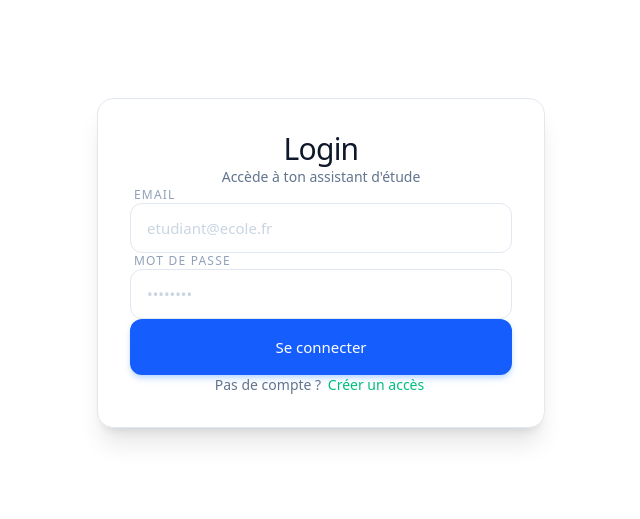
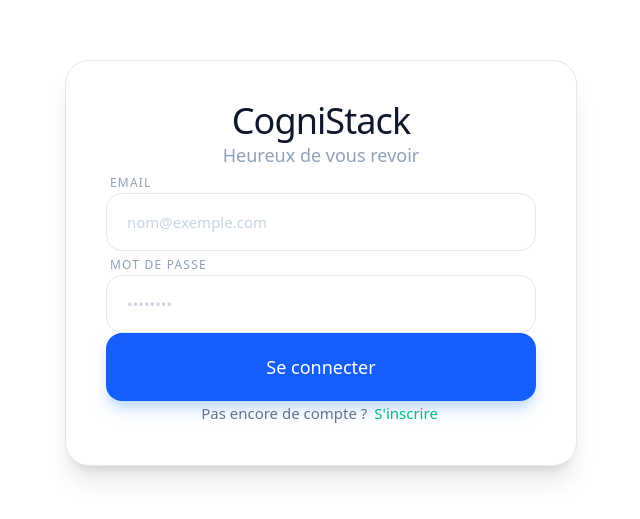
Before and after one commit to moudjane/project-web-ai, a Vue app in the folder front/: page /login in a window 1280 px wide. Shown: the part 137-656 px from the top of the page, without its empty margins (319-959 px from the left). Built offline with nearby package versions, Linux system fonts and the light colour scheme; no server answers; the HTML template or start-up script is replaced by a standard one; what @mistralai/mistralai would draw is missing.

Commit message:
add firebase auth

```diff
--- a/front/package.json
+++ b/front/package.json
@@ -18,6 +18,7 @@
   "dependencies": {
     "@mistralai/mistralai": "^1.12.0",
     "@tailwindcss/vite": "^4.1.18",
+    "firebase": "^12.8.0",
     "pinia": "^3.0.4",
     "tailwindcss": "^4.1.18",
     "vue": "^3.5.26",
--- a/front/src/components/layout/AppSidebar.vue
+++ b/front/src/components/layout/AppSidebar.vue
@@ -1,6 +1,8 @@
 <script setup lang="ts">
 import { ref } from 'vue'
 import { useRouter } from 'vue-router'
+import { auth } from '@/firebaseConfig'
+import { signOut } from 'firebase/auth'
 
 const router = useRouter()
 const fileInput = ref<HTMLInputElement | null>(null)
@@ -10,9 +12,6 @@
   fileInput.value?.click()
 }
 
-/**
- * Convertit un fichier en chaîne Base64 pure (sans le préfixe data:...)
- */
 const fileToBase64 = (file: File): Promise<string> => {
   return new Promise((resolve, reject) => {
     const reader = new FileReader()
@@ -20,7 +19,6 @@
     reader.onload = () => {
       const result = reader.result as string
       if (result) {
-        // L'API attend la donnée brute, on enlève donc le préfixe avant la virgule
         const base64String = result.split(',')[1]
         if (base64String) {
           resolve(base64String)
@@ -42,24 +40,24 @@
   if (files && files.length > 0) {
     const file = files[0]
 
-    if (!file) {
-      alert("Aucun fichier sélectionné.")
+    if (!file) return
+    if (file.type !== 'application/pdf') {
+      alert("Veuillez sélectionner un fichier PDF.")
       return
     }
 
-    // Vérification rapide du type
-    if (file.type !== 'application/pdf') {
-      alert("Veuillez sélectionner un fichier PDF.")
+    const user = auth.currentUser
+    if (!user) {
+      alert("Vous devez être connecté pour ajouter des documents.")
+      router.push('/login')
       return
     }
 
     try {
       isUploading.value = true
 
-      // 1. Encodage en Base64
       const base64Data = await fileToBase64(file)
 
-      // 2. Envoi à l'API FastAPI (http://localhost:8000/upload-pdf)
       const response = await fetch('http://localhost:8000/upload-pdf', {
         method: 'POST',
         headers: {
@@ -67,7 +65,7 @@
         },
         body: JSON.stringify({
           pdf_base64: base64Data,
-          user_id: "test-user-123",
+          user_id: user.uid,
           filename: file.name
         })
       })
@@ -79,7 +77,7 @@
 
       const result = await response.json()
       console.log('Réponse du serveur:', result)
-      alert(`Succès ! ${result.pages_processed} pages traitées.`)
+      alert(`Succès ! PDF indexé (${result.pages_processed} pages).`)
 
     } catch (error: any) {
       console.error('Erreur upload:', error)
@@ -90,20 +88,23 @@
     }
   }
 }
-
-const handleLogout = () => {
-  router.push('/login')
+const handleLogout = async () => {
+  try {
+    await signOut(auth)
+    router.push('/login')
+  } catch (error) {
+    console.error('Erreur lors de la déconnexion:', error)
+  }
 }
 </script>
 
 <template>
   <div class="w-64 h-full bg-white border-r border-slate-200 p-6 flex flex-col">
-    <!-- Header avec titre et bouton -->
     <div class="flex items-center justify-between mb-8">
-      <h2 class="text-xl font-semibold text-slate-900">Project-web-ai</h2>
+      <h2 class="text-xl font-bold text-slate-900 tracking-tight">CogniStack</h2>
       <button
-        class="p-2 bg-blue-600 hover:bg-blue-700 rounded-lg transition-colors"
-        title="Nouvelle catégorie"
+        class="p-2 bg-blue-600 hover:bg-blue-700 rounded-lg transition-colors shadow-sm"
+        title="Nouvelle discussion"
       >
         <svg xmlns="http://www.w3.org/2000/svg" fill="none" viewBox="0 0 24 24" stroke-width="2" stroke="currentColor" class="w-5 h-5 text-white">
           <path stroke-linecap="round" stroke-linejoin="round" d="M12 4.5v15m7.5-7.5h-15" />
@@ -111,37 +112,40 @@
       </button>
     </div>
 
-    <div class="space-y-4 flex-1">
-      <div class="text-slate-600 text-xs uppercase font-semibold tracking-widest">Discussions</div>
-      <div class="py-2 px-3 bg-blue-50 rounded-lg text-blue-600 text-sm font-medium">📚 Cours de Maths</div>
-      <div class="py-2 px-3 hover:bg-slate-100 rounded-lg text-slate-700 text-sm cursor-pointer transition-colors">🧬 Biologie</div>
+    <div class="space-y-4 flex-1 overflow-y-auto">
+      <div class="text-slate-400 text-[10px] uppercase font-bold tracking-[0.2em] px-1">Tes Documents</div>
+      <div class="py-2.5 px-3 bg-blue-50 rounded-xl text-blue-600 text-sm font-semibold flex items-center gap-2 border border-blue-100">
+        <span>📚</span> Cours de Maths
+      </div>
+      <div class="py-2.5 px-3 hover:bg-slate-50 rounded-xl text-slate-600 text-sm font-medium cursor-pointer transition-colors flex items-center gap-2 border border-transparent">
+        <span>🧬</span> Biologie
+      </div>
     </div>
 
-    <!-- Section d'upload et logout en bas -->
-    <div class="mt-auto pt-6 border-t border-slate-200 space-y-3">
+    <div class="mt-auto pt-6 border-t border-slate-100 space-y-3">
       <input
         type="file"
         ref="fileInput"
         accept=".pdf"
-        multiple
         class="hidden"
         @change="handleFileUpload"
       />
+
       <button
         @click="triggerFileInput"
         :disabled="isUploading"
-        class="w-full py-3 px-4 bg-blue-600 hover:bg-blue-700 text-white rounded-lg font-medium transition-all flex items-center justify-center gap-2 disabled:opacity-50 disabled:cursor-not-allowed"
+        class="w-full py-3 px-4 bg-blue-600 hover:bg-blue-700 text-white rounded-xl font-semibold transition-all shadow-md shadow-blue-100 flex items-center justify-center gap-2 disabled:opacity-50 disabled:cursor-not-allowed"
       >
         <span v-if="isUploading" class="animate-spin text-lg">⏳</span>
         <svg v-else xmlns="http://www.w3.org/2000/svg" fill="none" viewBox="0 0 24 24" stroke-width="2" stroke="currentColor" class="w-5 h-5">
           <path stroke-linecap="round" stroke-linejoin="round" d="M19.5 14.25v-2.625a3.375 3.375 0 0 0-3.375-3.375h-1.5A1.125 1.125 0 0 1 13.5 7.125v-1.5a3.375 3.375 0 0 0-3.375-3.375H8.25m6.75 12-3-3m0 0-3 3m3-3v6m-1.5-15H5.625c-.621 0-1.125.504-1.125 1.125v17.25c0 .621.504 1.125 1.125 1.125h12.75c.621 0 1.125-.504 1.125-1.125V11.25a9 9 0 0 0-9-9Z" />
         </svg>
-        <span>{{ isUploading ? 'Analyse en cours...' : 'Ajouter des PDF' }}</span>
+        <span>{{ isUploading ? 'Analyse...' : 'Ajouter un PDF' }}</span>
       </button>
 
       <button
         @click="handleLogout"
-        class="w-full py-3 px-4 bg-slate-100 hover:bg-slate-200 text-slate-700 rounded-lg font-medium transition-colors flex items-center justify-center gap-2"
+        class="w-full py-3 px-4 bg-slate-50 hover:bg-red-50 hover:text-red-600 text-slate-500 rounded-xl font-semibold transition-colors flex items-center justify-center gap-2 border border-slate-100"
       >
         <svg xmlns="http://www.w3.org/2000/svg" fill="none" viewBox="0 0 24 24" stroke-width="2" stroke="currentColor" class="w-5 h-5">
           <path stroke-linecap="round" stroke-linejoin="round" d="M15.75 9V5.25A2.25 2.25 0 0 0 13.5 3h-6a2.25 2.25 0 0 0-2.25 2.25v13.5A2.25 2.25 0 0 0 7.5 21h6a2.25 2.25 0 0 0 2.25-2.25V15m3 0 3-3m0 0-3-3m3 3H9" />
--- /dev/null
+++ b/front/src/firebaseConfig.ts
@@ -0,0 +1,15 @@
+import { initializeApp } from "firebase/app";
+import { getAuth } from "firebase/auth";
+
+const firebaseConfig = {
+  apiKey: import.meta.env.VITE_FIREBASE_API_KEY,
+  authDomain: import.meta.env.VITE_FIREBASE_AUTH_DOMAIN,
+  projectId: import.meta.env.VITE_FIREBASE_PROJECT_ID,
+  storageBucket: import.meta.env.VITE_FIREBASE_STORAGE_BUCKET,
+  messagingSenderId: import.meta.env.VITE_FIREBASE_MESSAGING_SENDER_ID,
+  appId: import.meta.env.VITE_FIREBASE_APP_ID
+};
+
+const app = initializeApp(firebaseConfig);
+
+export const auth = getAuth(app);
--- a/front/src/views/LoginView.vue
+++ b/front/src/views/LoginView.vue
@@ -1,70 +1,63 @@
 <script setup lang="ts">
 import { ref } from 'vue'
 import { useRouter } from 'vue-router'
+import { auth } from '@/firebaseConfig'
+import { signInWithEmailAndPassword } from 'firebase/auth'
 
 const router = useRouter()
 const email = ref('')
 const password = ref('')
+const errorMsg = ref('')
 
 const handleLogin = async () => {
-  // Redirige vers la page principale
-  router.push('/')
+  try {
+    errorMsg.value = ''
+    await signInWithEmailAndPassword(auth, email.value, password.value)
+    router.push('/')
+  } catch (error: any) {
+    console.error('Erreur connexion:', error)
+    errorMsg.value = "Email ou mot de passe incorrect."
+  }
 }
 </script>
 
 <template>
-  <div class="min-h-dvh bg-white flex items-center justify-center p-4 font-sans text-slate-900">
-
-    <div class="bg-white border border-slate-200 rounded-2xl shadow-xl p-8 w-full max-w-md relative">
-
-      <div class="text-center mb-10">
-        <h1 class="text-3xl font-bold text-slate-900 tracking-tight">Login</h1>
-        <p class="text-slate-500 mt-2 text-sm font-medium">Accède à ton assistant d'étude</p>
+  <div class="min-h-dvh bg-white flex items-center justify-center p-6 font-sans text-slate-900">
+    <div class="bg-white border border-slate-200 rounded-3xl shadow-xl p-10 w-full max-w-lg">
+      <div class="text-center mb-12">
+        <h1 class="text-4xl font-extrabold text-slate-900 tracking-tight">CogniStack</h1>
+        <p class="text-slate-400 mt-3 font-medium text-lg">Heureux de vous revoir</p>
       </div>
 
-      <form @submit.prevent="handleLogin" class="space-y-6">
-        <div>
-          <label for="email" class="block text-xs font-bold text-slate-400 uppercase tracking-widest mb-2 px-1">
-            Email
-          </label>
-          <input
-            id="email"
-            v-model="email"
-            type="email"
-            placeholder="etudiant@ecole.fr"
-            required
-            class="w-full px-4 py-3 bg-white border border-slate-200 text-slate-900 rounded-xl focus:outline-none focus:ring-2 focus:ring-blue-600/20 focus:border-blue-600 transition-all placeholder:text-slate-300"
-          />
+      <form @submit.prevent="handleLogin" class="space-y-8">
+        <div class="space-y-3">
+          <label class="text-xs font-bold text-slate-400 uppercase tracking-widest px-1">Email</label>
+          <input v-model="email" type="email" required placeholder="nom@exemple.com"
+            class="w-full px-5 py-4 bg-white border border-slate-200 rounded-2xl focus:border-blue-600 focus:ring-4 focus:ring-blue-50 outline-none transition-all placeholder:text-slate-300" />
         </div>
 
-        <div>
-          <label for="password" class="block text-xs font-bold text-slate-400 uppercase tracking-widest mb-2 px-1">
-            Mot de passe
-          </label>
-          <input
-            id="password"
-            v-model="password"
-            type="password"
-            placeholder="••••••••"
-            required
-            class="w-full px-4 py-3 bg-white border border-slate-200 text-slate-900 rounded-xl focus:outline-none focus:ring-2 focus:ring-blue-600/20 focus:border-blue-600 transition-all placeholder:text-slate-300"
-          />
+        <div class="space-y-3">
+          <label class="text-xs font-bold text-slate-400 uppercase tracking-widest px-1">Mot de passe</label>
+          <input v-model="password" type="password" required placeholder="••••••••"
+            class="w-full px-5 py-4 bg-white border border-slate-200 rounded-2xl focus:border-blue-600 focus:ring-4 focus:ring-blue-50 outline-none transition-all placeholder:text-slate-300" />
         </div>
 
-        <button
-          type="submit"
-          class="w-full py-4 bg-blue-600 hover:bg-blue-700 text-white rounded-xl font-bold transition-all shadow-md shadow-blue-200 active:scale-[0.98]"
-        >
+        <p v-if="errorMsg" class="text-red-500 text-sm font-medium px-1">{{ errorMsg }}</p>
+
+        <button type="submit"
+          class="w-full py-5 bg-blue-600 hover:bg-blue-700 text-white rounded-2xl font-bold text-lg shadow-lg shadow-blue-200 transition-all active:scale-[0.98]">
           Se connecter
         </button>
       </form>
 
-      <p class="text-center text-slate-500 text-sm">
-        Pas de compte ?
-        <router-link to="/register" class="text-blue-600 hover:underline font-bold transition-colors">
-          Créer un accès
-        </router-link>
-      </p>
+      <div class="mt-10 text-center">
+        <p class="text-slate-500 font-medium">
+          Pas encore de compte ?
+          <router-link to="/register" class="text-blue-600 hover:text-blue-700 font-bold ml-1 decoration-2 underline-offset-4 hover:underline">
+            S'inscrire
+          </router-link>
+        </p>
+      </div>
     </div>
   </div>
 </template>
--- a/front/src/views/RegisterView.vue
+++ b/front/src/views/RegisterView.vue
@@ -1,92 +1,101 @@
 <script setup lang="ts">
 import { ref } from 'vue'
 import { useRouter } from 'vue-router'
+import { auth } from '@/firebaseConfig'
+import { createUserWithEmailAndPassword, updateProfile } from 'firebase/auth'
 
 const router = useRouter()
 const name = ref('')
 const email = ref('')
 const password = ref('')
+const errorMsg = ref('')
+const isLoading = ref(false)
 
 const handleRegister = async () => {
-  console.log('Register:', { name: name.value, email: email.value, password: password.value })
-  // Logique Firebase à ajouter ici plus tard
-  router.push('/')
+  if (!name.value || !email.value || !password.value) {
+    errorMsg.value = "Tous les champs sont obligatoires."
+    return
+  }
+
+  try {
+    isLoading.value = true
+    errorMsg.value = ""
+
+    // 1. Création de l'utilisateur dans Firebase Auth
+    const userCredential = await createUserWithEmailAndPassword(auth, email.value, password.value)
+
+    // 2. Ajout du pseudo (displayName) au profil
+    await updateProfile(userCredential.user, {
+      displayName: name.value
+    })
+
+    console.log("Compte créé avec succès:", userCredential.user.uid)
+
+    // 3. Redirection vers le chat
+    router.push('/')
+
+  } catch (err: any) {
+    console.error("Erreur Firebase:", err.code)
+    // Gestion des erreurs spécifiques pour aider l'utilisateur
+    if (err.code === 'auth/email-already-in-use') {
+      errorMsg.value = "Cet email est déjà utilisé."
+    } else if (err.code === 'auth/weak-password') {
+      errorMsg.value = "Le mot de passe doit faire au moins 6 caractères."
+    } else if (err.code === 'auth/invalid-email') {
+      errorMsg.value = "Format d'email invalide."
+    } else {
+      errorMsg.value = "Une erreur est survenue lors de l'inscription."
+    }
+  } finally {
+    isLoading.value = false
+  }
 }
 </script>
 
 <template>
-  <div class="min-h-dvh bg-white flex items-center justify-center p-4 font-sans text-slate-900">
-
-    <div class="bg-white border border-slate-200 rounded-2xl shadow-xl p-8 w-full max-w-md relative">
-
-      <div class="text-center mb-8">
-        <h1 class="text-3xl font-bold text-slate-900 tracking-tight">Register</h1>
-        <p class="text-slate-500 mt-2 text-sm font-medium">Crée ton compte pour commencer à réviser</p>
+  <div class="min-h-dvh bg-slate-50 flex items-center justify-center p-6 font-sans text-slate-900">
+    <div class="bg-white border border-slate-200 rounded-3xl shadow-xl p-10 w-full max-w-lg relative">
+      <div class="text-center mb-12">
+        <h1 class="text-4xl font-extrabold text-slate-900 tracking-tight">Rejoindre CogniStack</h1>
+        <p class="text-slate-500 mt-3">Créez votre compte pour commencer</p>
       </div>
 
-      <form @submit.prevent="handleRegister" class="space-y-5">
-        <div>
-          <label for="name" class="block text-xs font-bold text-slate-400 uppercase tracking-widest mb-2 px-1">
-            Pseudo
-          </label>
-          <input
-            id="name"
-            v-model="name"
-            type="text"
-            placeholder="Pseudo123"
-            required
-            class="w-full px-4 py-3 bg-white border border-slate-200 text-slate-900 rounded-xl focus:outline-none focus:ring-2 focus:ring-blue-600/20 focus:border-blue-600 transition-all placeholder:text-slate-300"
-          />
+      <form @submit.prevent="handleRegister" class="space-y-6">
+        <div class="space-y-2">
+          <label class="text-xs font-bold text-slate-400 uppercase tracking-widest px-1">Pseudo</label>
+          <input v-model="name" type="text" required placeholder="Ex: Mathis"
+            class="w-full px-5 py-4 bg-slate-50 border border-slate-200 rounded-2xl focus:border-blue-600 focus:bg-white outline-none transition-all" />
         </div>
 
-        <div>
-          <label for="email" class="block text-xs font-bold text-slate-400 uppercase tracking-widest mb-2 px-1">
-            Email
-          </label>
-          <input
-            id="email"
-            v-model="email"
-            type="email"
-            placeholder="exemple@domaine.com"
-            required
-            class="w-full px-4 py-3 bg-white border border-slate-200 text-slate-900 rounded-xl focus:outline-none focus:ring-2 focus:ring-blue-600/20 focus:border-blue-600 transition-all placeholder:text-slate-300"
-          />
+        <div class="space-y-2">
+          <label class="text-xs font-bold text-slate-400 uppercase tracking-widest px-1">Email</label>
+          <input v-model="email" type="email" required placeholder="votre@email.com"
+            class="w-full px-5 py-4 bg-slate-50 border border-slate-200 rounded-2xl focus:border-blue-600 focus:bg-white outline-none transition-all" />
         </div>
 
-        <div>
-          <label for="password" class="block text-xs font-bold text-slate-400 uppercase tracking-widest mb-2 px-1">
-            Mot de passe
-          </label>
-          <input
-            id="password"
-            v-model="password"
-            type="password"
-            placeholder="••••••••"
-            required
-            class="w-full px-4 py-3 bg-white border border-slate-200 text-slate-900 rounded-xl focus:outline-none focus:ring-2 focus:ring-blue-600/20 focus:border-blue-600 transition-all placeholder:text-slate-300"
-          />
+        <div class="space-y-2">
+          <label class="text-xs font-bold text-slate-400 uppercase tracking-widest px-1">Mot de passe</label>
+          <input v-model="password" type="password" required placeholder="••••••••"
+            class="w-full px-5 py-4 bg-slate-50 border border-slate-200 rounded-2xl focus:border-blue-600 focus:bg-white outline-none transition-all" />
         </div>
 
-        <button
-          type="submit"
-          class="w-full py-4 bg-blue-600 hover:bg-blue-700 text-white rounded-xl font-bold transition-all shadow-md shadow-blue-200 active:scale-[0.98] mt-2"
-        >
-          Créer mon compte
+        <div v-if="errorMsg" class="bg-red-50 text-red-600 p-4 rounded-xl text-sm font-medium border border-red-100">
+          ⚠️ {{ errorMsg }}
+        </div>
+
+        <button type="submit" :disabled="isLoading"
+          class="w-full py-5 bg-blue-600 hover:bg-blue-700 text-white rounded-2xl font-bold text-lg shadow-lg shadow-blue-100 transition-all disabled:opacity-50 flex items-center justify-center">
+          <span v-if="isLoading" class="animate-spin mr-2">⏳</span>
+          {{ isLoading ? 'Création en cours...' : 'Créer mon compte' }}
         </button>
       </form>
 
-      <div class="my-8 flex items-center gap-3">
-        <div class="flex-1 h-px bg-slate-100"></div>
-        <!-- <span class="text-[10px] text-slate-300 font-bold uppercase tracking-widest px-1">Sécurité renforcée</span> -->
-        <div class="flex-1 h-px bg-slate-100"></div>
+      <div class="mt-8 text-center">
+        <p class="text-slate-500 font-medium">
+          Déjà un compte ?
+          <router-link to="/login" class="text-blue-600 hover:underline font-bold">Se connecter</router-link>
+        </p>
       </div>
-
-      <p class="text-center text-slate-500 text-sm">
-        Déjà inscrit ?
-        <router-link to="/login" class="text-blue-600 hover:underline font-bold transition-colors">
-          Se connecter
-        </router-link>
-      </p>
     </div>
   </div>
 </template>
```
Also changed, not shown: 1 other file (tests, documents, lock files or other folders).
